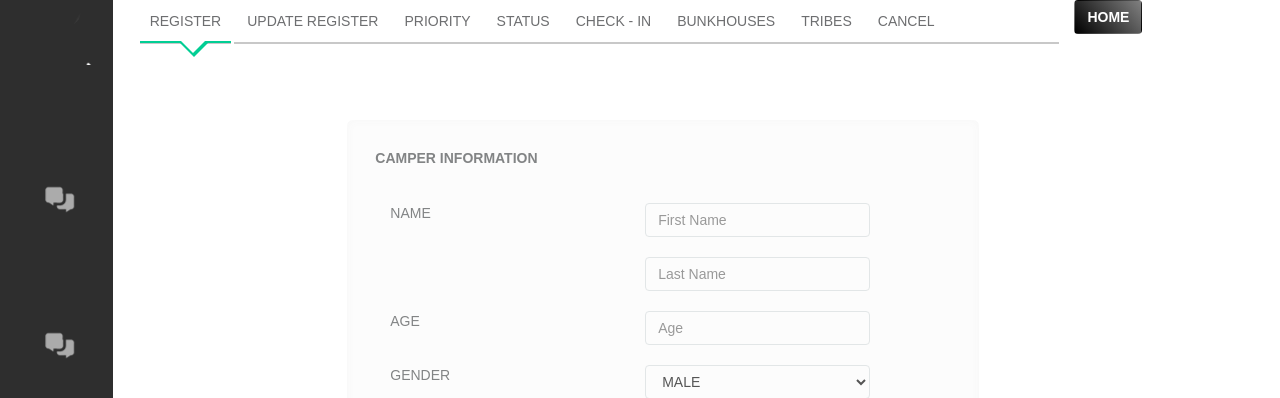
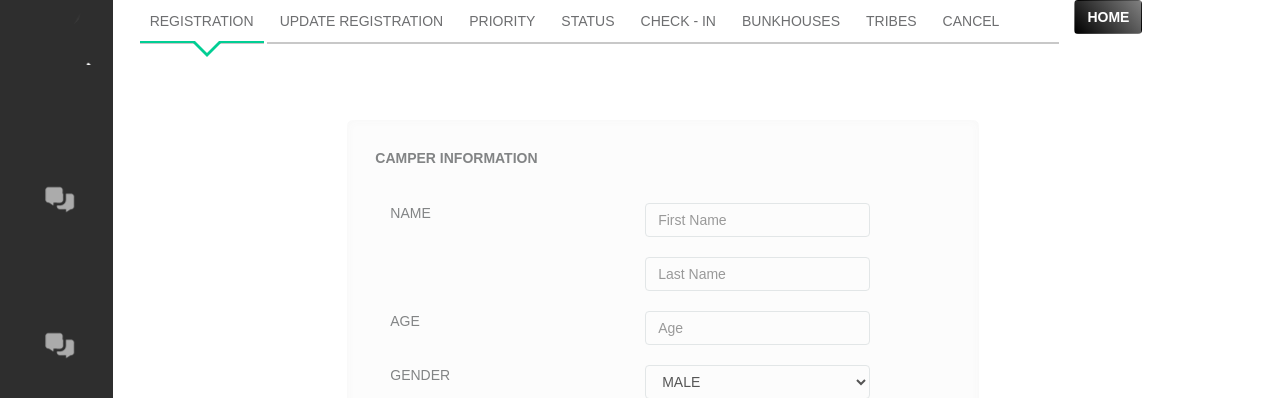
Before and after one commit to karbmk/CGU_software_development, a Python web app: template Gila_Breath_Camp/Code/Static/Templates/tran-his.html in a window 1280 px wide. Shown: the part 24-422 px from the top of the page. Run offline with Jinja, Linux system fonts and the light colour scheme; the template is opened without the code that fills it, so the values that code supplies are empty; some libraries are stand-ins or nearby versions; some web fonts are replaced.

Commit message:
changed tab names
Signed-off-by: Karthik <karthikbm01@gmail.com>

```diff
--- a/Gila_Breath_Camp/Code/Static/Templates/comp-detail.html
+++ b/Gila_Breath_Camp/Code/Static/Templates/comp-detail.html
@@ -64,9 +64,9 @@
 	<a href="/Static/Templates/index.html" class="smoth btn gradiant-bg"><strong><font color="white">HOME</font></strong><span></span></a>
 		<div id="hor-tab" class="col-md-10">
 			<ul class="nav nav-tabs">
-				<li role="presentation" class="active"><a href="#tab1" data-toggle="tab">REGISTER</a></li>
-				<li id="up_reggg" role="presentation"><a href="#tab8" data-toggle="tab">UPDATE REGISTER</a></li>
-				<li id="get_priorities" onclick="getPriority(3)" role="presentation"><a href="#tab7" data-toggle="tab">Priority</a></li>
+				<li role="presentation" class="active"><a href="#tab1" data-toggle="tab">REGISTRATION</a></li>
+				<li id="up_reggg" role="presentation"><a href="#tab8" data-toggle="tab">UPDATE REGISTRATION</a></li>
+				<li id="get_priorities" onclick="getPriority(3)" role="presentation"><a href="#tab7" data-toggle="tab">PRIORITY</a></li>
 				<li id="appl_click" onclick="getTest2(3)" role="presentation"><a href="#tab2" data-toggle="tab">STATUS</a></li>
 				<li id="check_click" onclick="getTest1(3)" role="presentation"><a href="#tab3" data-toggle="tab">CHECK - IN</a></li>
 				<li id="get_bunk" onclick="getBunk(3)" role="presentation"><a href="#tab5" data-toggle="tab">BUNKHOUSES</a></li>
--- a/Gila_Breath_Camp/Code/Static/Templates/new-tran.html
+++ b/Gila_Breath_Camp/Code/Static/Templates/new-tran.html
@@ -61,15 +61,15 @@
 	<a href="/Static/Templates/index.html" class="smoth btn gradiant-bg"><strong><font color="white">HOME</font></strong><span></span></a>
 		<div id="hor-tab" class="col-md-10">
 			<ul class="nav nav-tabs">
-				<li id="reggg" role="presentation" class="active"><a href="#tab1" data-toggle="tab">REGISTER</a></li>
+				<li id="reggg" role="presentation" class="active"><a href="#tab1" data-toggle="tab">REGISTRATION</a></li>
 				<li id="up_reggg" role="presentation"><a href="#tab8" data-toggle="tab">UPDATE REGISTRATION</a></li>
-				<li id="get_priorities" onclick="getPriority(2)" role="presentation"><a href="#tab7" data-toggle="tab">Priority</a></li>
+				<li id="get_priorities" onclick="getPriority(2)" role="presentation"><a href="#tab7" data-toggle="tab">PRIORITY</a></li>
 				<li id="appl_click" onclick="getTest2(2)" role="presentation"><a href="#tab2" data-toggle="tab">STATUS</a></li>
 				<li id="check_click" onclick="getTest1(2)" role="presentation"><a href="#tab3" data-toggle="tab">CHECK - IN</a></li>
 
 				<li id="get_bunk" onclick="getBunk(2)" role="presentation"><a href="#tab5" data-toggle="tab">BUNKHOUSES</a></li>
 				<li id="get_tribe" onclick="getTribe(2)" role="presentation"><a href="#tab6" data-toggle="tab">TRIBES</a></li>
-				<li id="get_cancel" onclick="getCancel(2)" role="presentation"><a href="#tab4" data-toggle="tab">Cancel</a></li>
+				<li id="get_cancel" onclick="getCancel(2)" role="presentation"><a href="#tab4" data-toggle="tab">CANCEL</a></li>
 
 			</ul>
 		</div>
--- a/Gila_Breath_Camp/Code/Static/Templates/tran-his.html
+++ b/Gila_Breath_Camp/Code/Static/Templates/tran-his.html
@@ -54,15 +54,15 @@
 	<a href="/Static/Templates/index.html" class="smoth btn gradiant-bg"><strong><font color="white">HOME</font></strong><span></span></a>
 		<div id="hor-tab" class="col-md-10">
 			<ul class="nav nav-tabs">
-				<li role="presentation" class="active"><a href="#tab1" data-toggle="tab">REGISTER</a></li>
-				<li id="up_reggg" role="presentation"><a href="#tab8" data-toggle="tab">UPDATE REGISTER</a></li>
-				<li id="get_priorities" onclick="getPriority(1)" role="presentation"><a href="#tab7" data-toggle="tab">Priority</a></li>
+				<li role="presentation" class="active"><a href="#tab1" data-toggle="tab">REGISTRATION</a></li>
+				<li id="up_reggg" role="presentation"><a href="#tab8" data-toggle="tab">UPDATE REGISTRATION</a></li>
+				<li id="get_priorities" onclick="getPriority(1)" role="presentation"><a href="#tab7" data-toggle="tab">PRIORITY</a></li>
 				<li id="appl_click" onclick="getTest2(1)" role="presentation"><a href="#tab2" data-toggle="tab">STATUS</a></li>
 				<li id="check_click" onclick="getTest1(1)" role="presentation"><a href="#tab3" data-toggle="tab">CHECK - IN</a></li>
 
 				<li id="get_bunk" onclick="getBunk(1)" role="presentation"><a href="#tab5" data-toggle="tab">BUNKHOUSES</a></li>
 				<li id="get_tribe" onclick="getTribe(1)" role="presentation"><a href="#tab6" data-toggle="tab">TRIBES</a></li>
-				<li id="get_cancel" onclick="getCancel(1)" role="presentation"><a href="#tab4" data-toggle="tab">Cancel</a></li>
+				<li id="get_cancel" onclick="getCancel(1)" role="presentation"><a href="#tab4" data-toggle="tab">CANCEL</a></li>
 
 			</ul>
 		</div>
```
